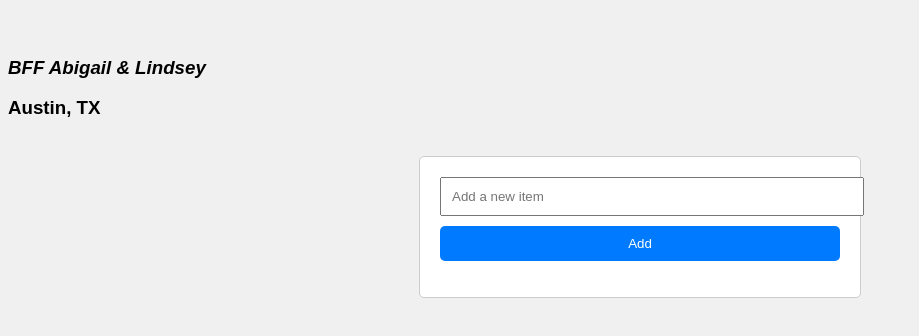
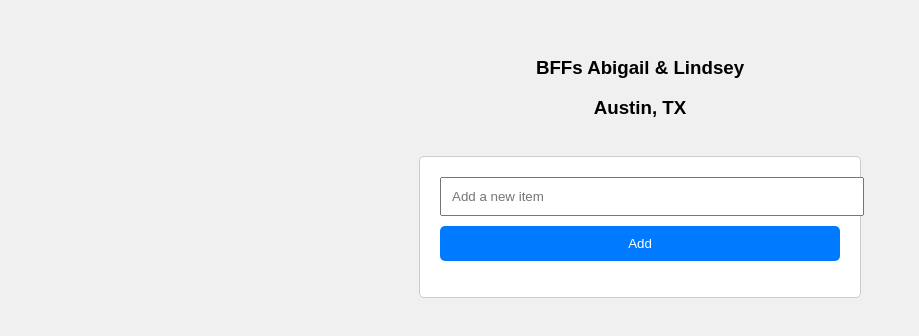
Before and after one commit to AGHenderson97/SummerTripBucketList, a plain HTML site: page index.html in a window 1280 px wide. Shown: the part 60-396 px from the top of the page, without its empty margins (0-919 px from the left). Drawn offline with Linux system fonts and the light colour scheme.

Commit message:
Centered Text

```diff
--- a/index.html
+++ b/index.html
@@ -3,12 +3,18 @@
 <head>
   <title>Summer Trip Bucket List</title>
   <link rel="stylesheet" href="styles.css">
+  <style>
+    .centered-text {
+      text-align: center;
+    }
+  </style>
 </head>
 <body>
   <h1><strong>Summer 2023 Bucket List</strong></h1><br>
-  <h3><em>BFF Abigail & Lindsey</em></h3>
-  <h3>Austin, TX</h3><br>
-
+  <div class="centered-text">
+    <h3>BFFs Abigail & Lindsey</h3>
+    <h3>Austin, TX</h3><br>
+  </div>
 
   <div class="bucket-list">
     <input type="text" id="new-item" placeholder="Add a new item">
```
